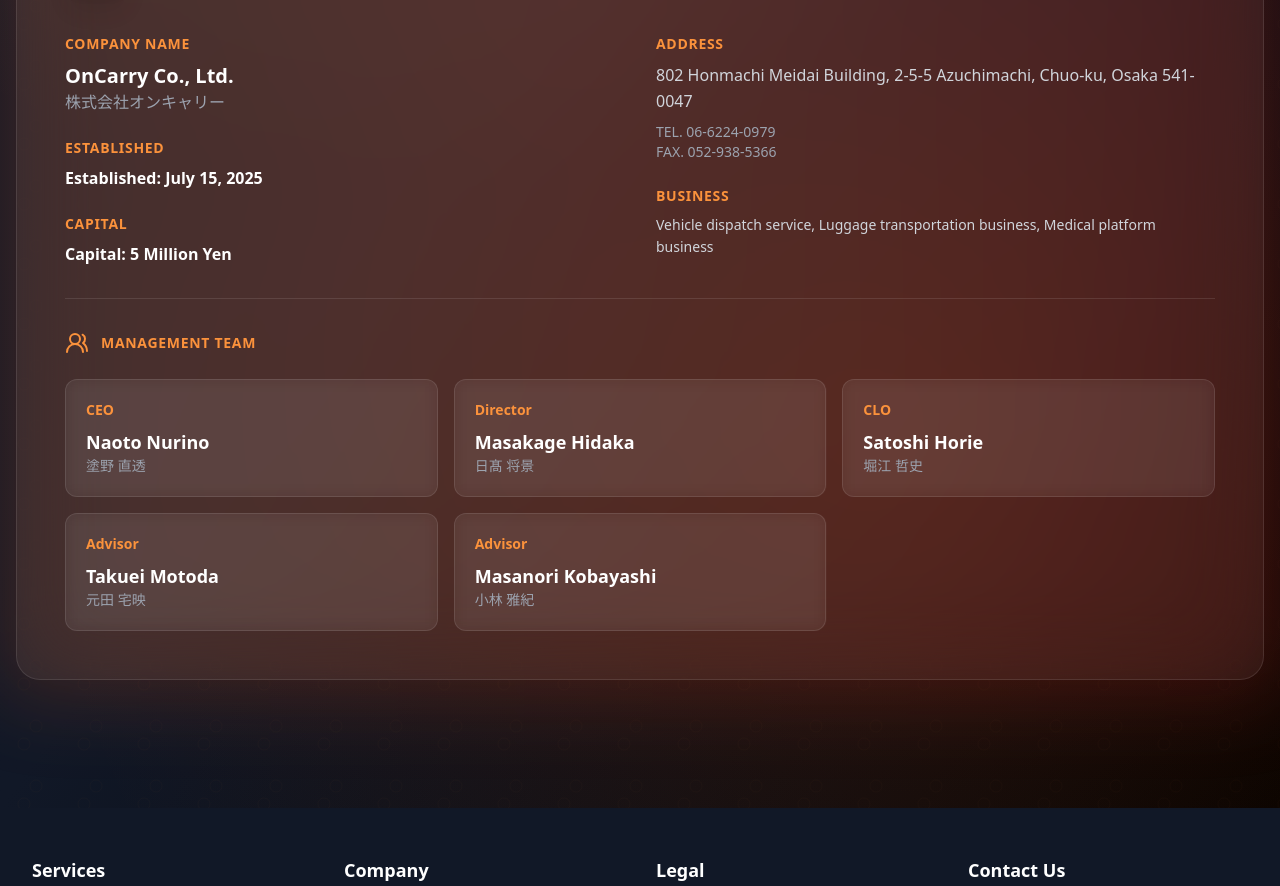
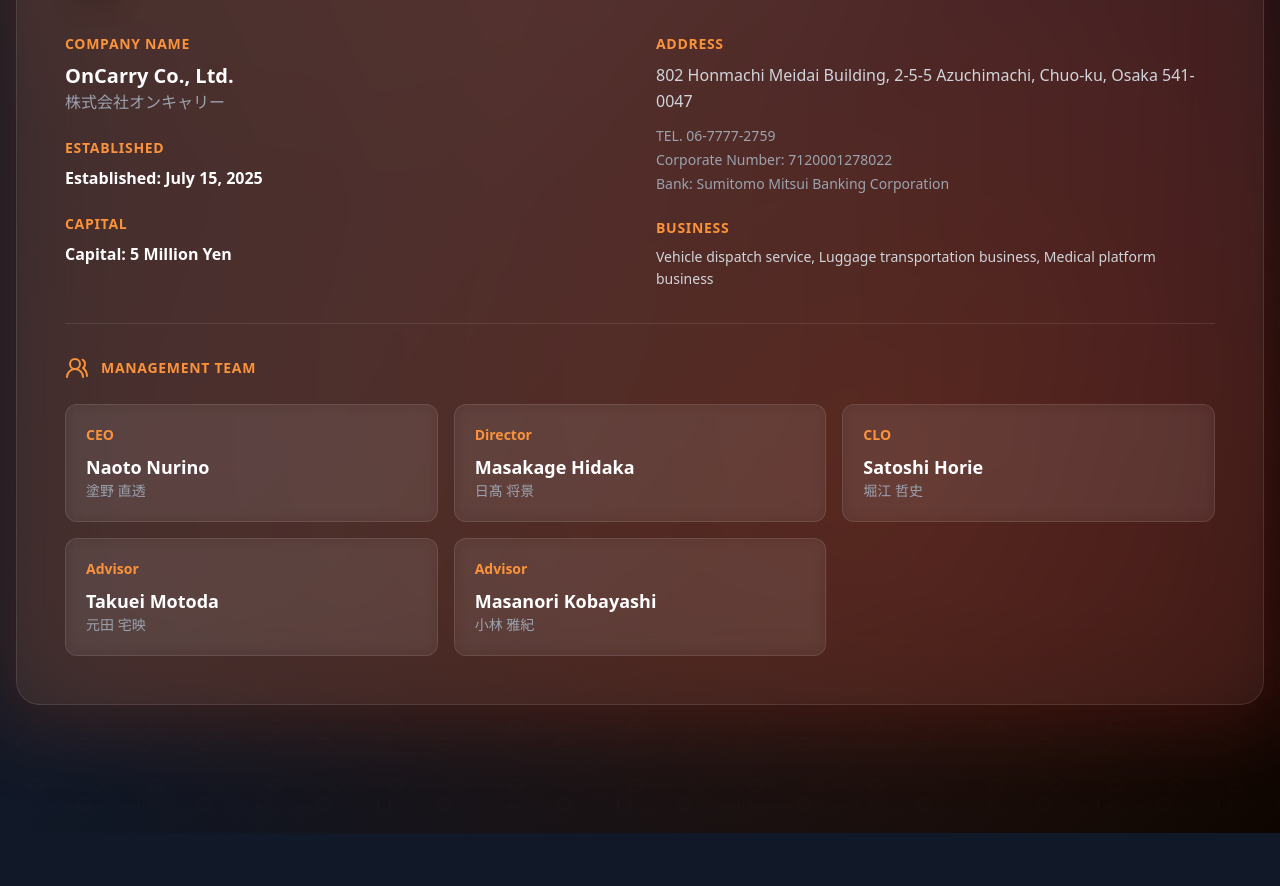
Before and after one commit to masakage-hidaka/on-carry, a React (Vite) app: page / in a window 1280 px wide. Shown: the part 5060-5946 px from the top of the page. Built offline with nearby package versions, Linux system fonts and the light colour scheme; no server answers.

Commit message:
Updated TravelHubSection.tsx

```diff
--- a/src/components/TravelHubSection.tsx
+++ b/src/components/TravelHubSection.tsx
@@ -23,8 +23,9 @@ export function TravelHubSection() {
         nameEn: 'OnCarry Co., Ltd.',
         established: '2025年7月15日',
         address: '〒541-0047 大阪市中央区安土町2丁目5-5 本町明大ビル802',
-        phone: 'TEL. 06-6224-0979',
-        fax: 'FAX. 052-938-5366',
+        phone: 'TEL. 06-7777-2759',
+        corporateNumber: '法人番号 7120001278022',
+        bank: '取引銀行 三井住友銀行',
         capital: '資本金 500万円',
         business: '配車サービス及び荷物輸送に関する事業、医療プラットフォーム事業',
         executives: [
@@ -54,8 +55,9 @@ export function TravelHubSection() {
         nameEn: '株式会社オンキャリー',
         established: 'Established: July 15, 2025',
         address: '802 Honmachi Meidai Building, 2-5-5 Azuchimachi, Chuo-ku, Osaka 541-0047',
-        phone: 'TEL. 06-6224-0979',
-        fax: 'FAX. 052-938-5366',
+        phone: 'TEL. 06-7777-2759',
+        corporateNumber: 'Corporate Number: 7120001278022',
+        bank: 'Bank: Sumitomo Mitsui Banking Corporation',
         capital: 'Capital: 5 Million Yen',
         business: 'Vehicle dispatch service, Luggage transportation business, Medical platform business',
         executives: [
@@ -167,9 +169,10 @@ export function TravelHubSection() {
                   <div>
                     <div className="text-orange-400 font-bold mb-2 uppercase tracking-wider text-sm">Address</div>
                     <div className="text-gray-300 leading-relaxed">{t.company.address}</div>
-                    <div className="text-gray-400 text-sm mt-2">
-                      {t.company.phone}<br />
-                      {t.company.fax}
+                    <div className="text-gray-400 text-sm mt-3 space-y-1">
+                      <div>{t.company.phone}</div>
+                      <div>{t.company.corporateNumber}</div>
+                      <div>{t.company.bank}</div>
                     </div>
                   </div>
 
```
